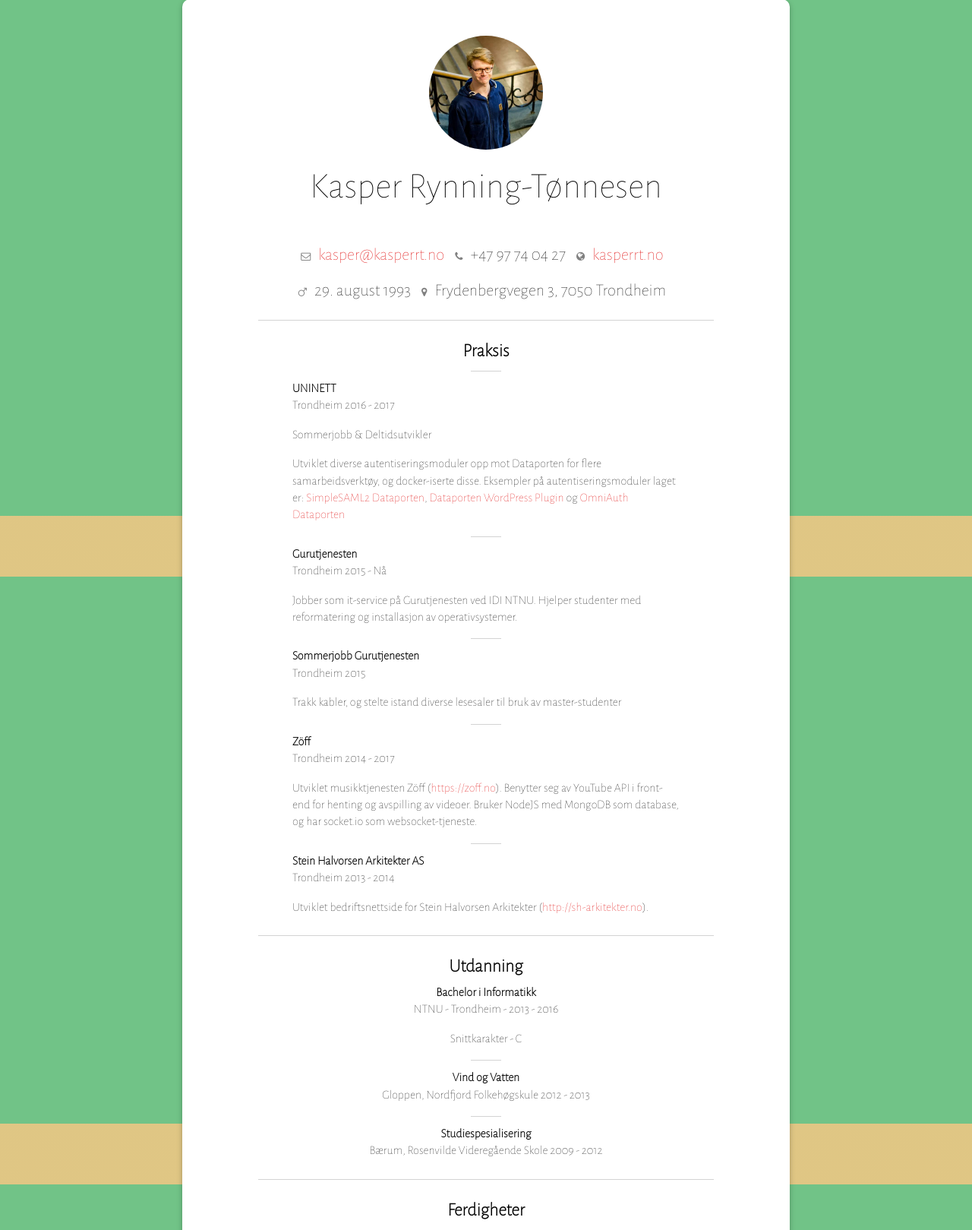
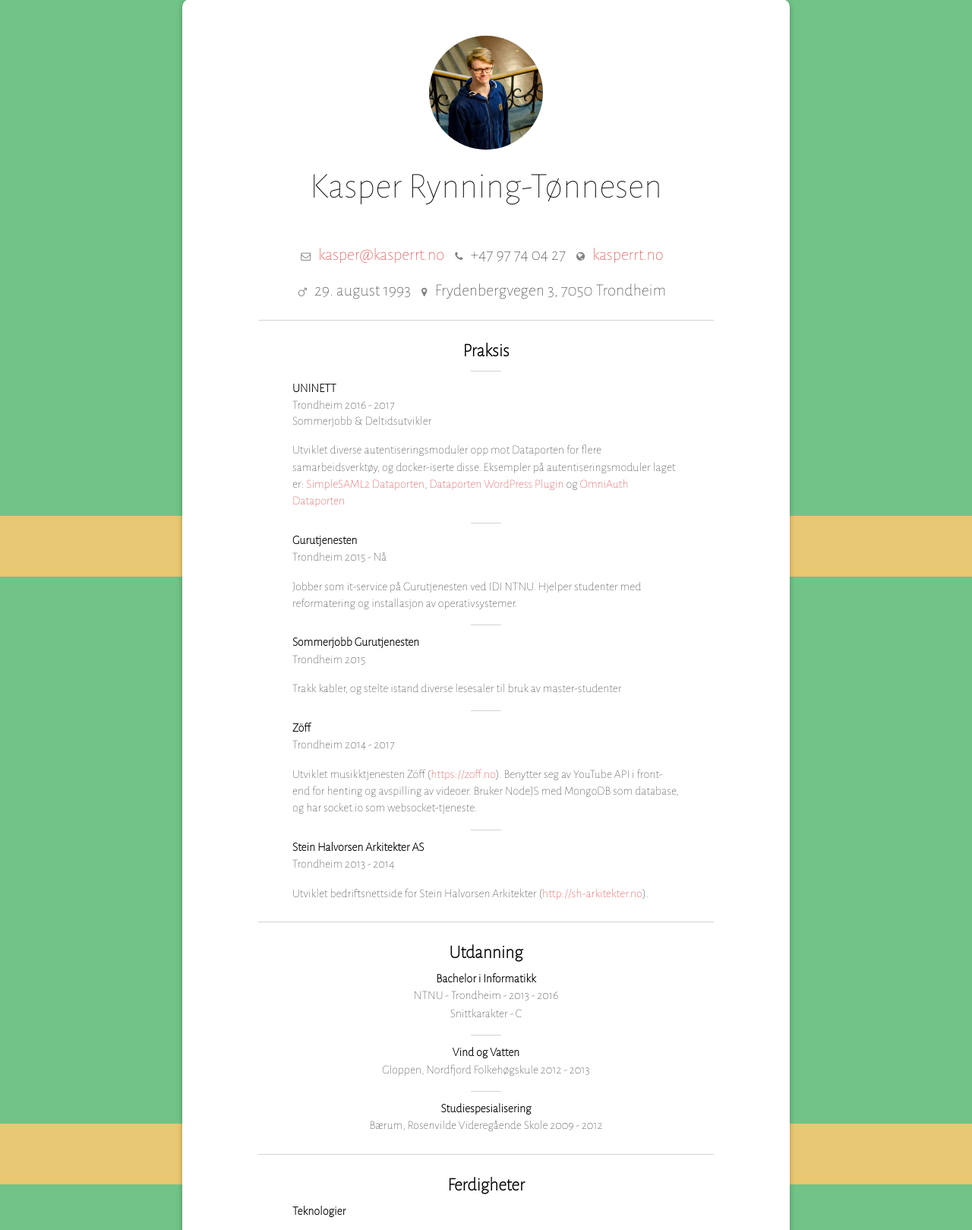
Before and after one commit to kasperrt/cv-template, a PHP site: page / in a window 1280 px wide. Shown: the part 41-1660 px from the top of the page at 76% size. Run offline with PHP 8.4, Linux system fonts and the light colour scheme.

Commit message:
Update style.css

```diff
--- a/style.css
+++ b/style.css
@@ -5,7 +5,7 @@
 body{
   margin: auto;
   height: 100vh;
-  background: linear-gradient( to bottom, #71C387 90%, #d6b55fc4 50%);
+  background: linear-gradient( to bottom, #71C387 90%, #e8c872 50%);
   /*background: #71C387;*/
   background-attachment: fixed;
 
@@ -116,8 +116,16 @@ header{
   margin-bottom:0px;
 }
 
+.mini_header_title{
+  margin-top:-18px;
+}
+
 .mini_header_date{
   margin-top:0px;
+}
+
+.mini_header_grade{
+  margin-top:-15px;
 }
 
 .done_divider{
```
